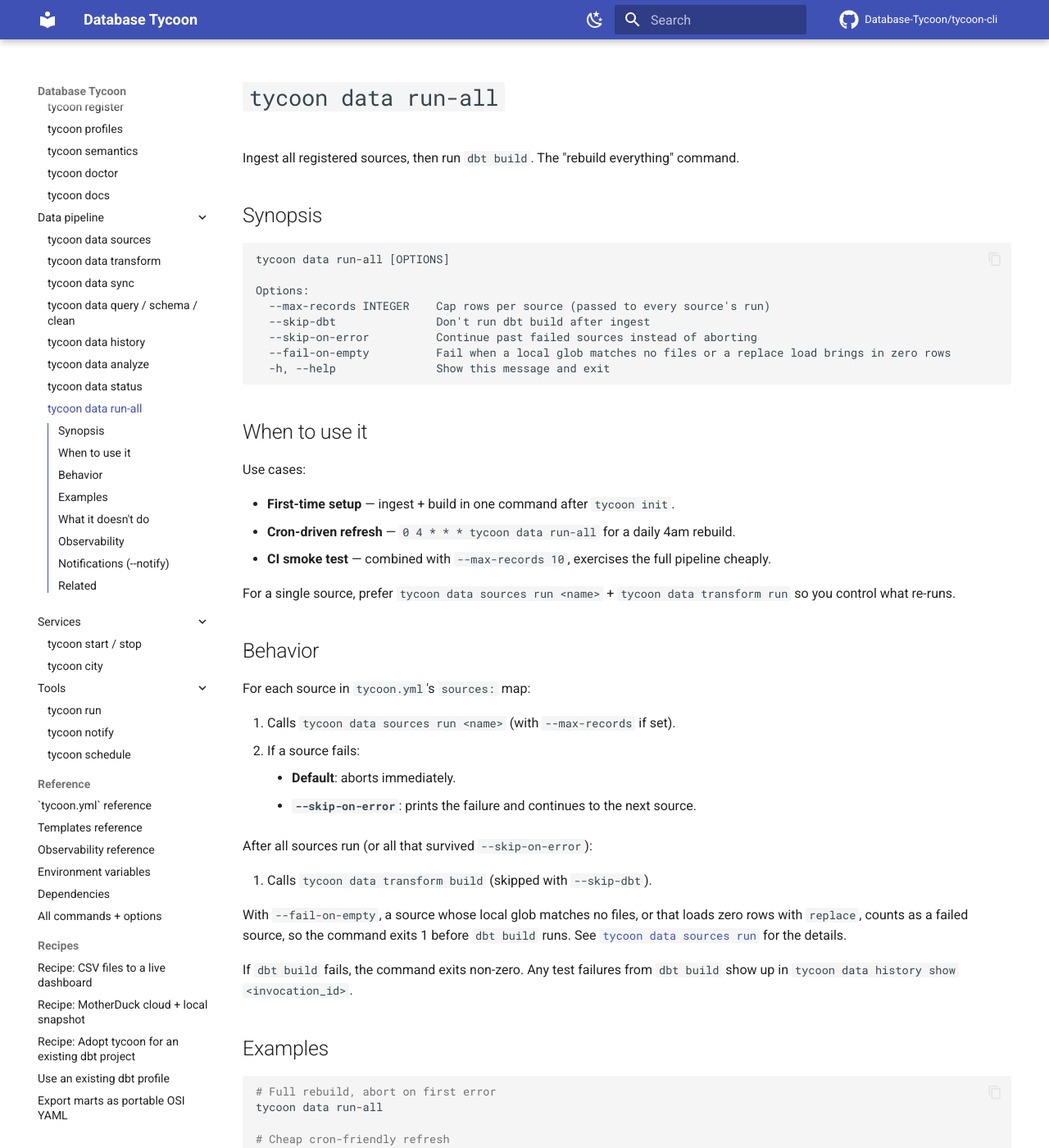
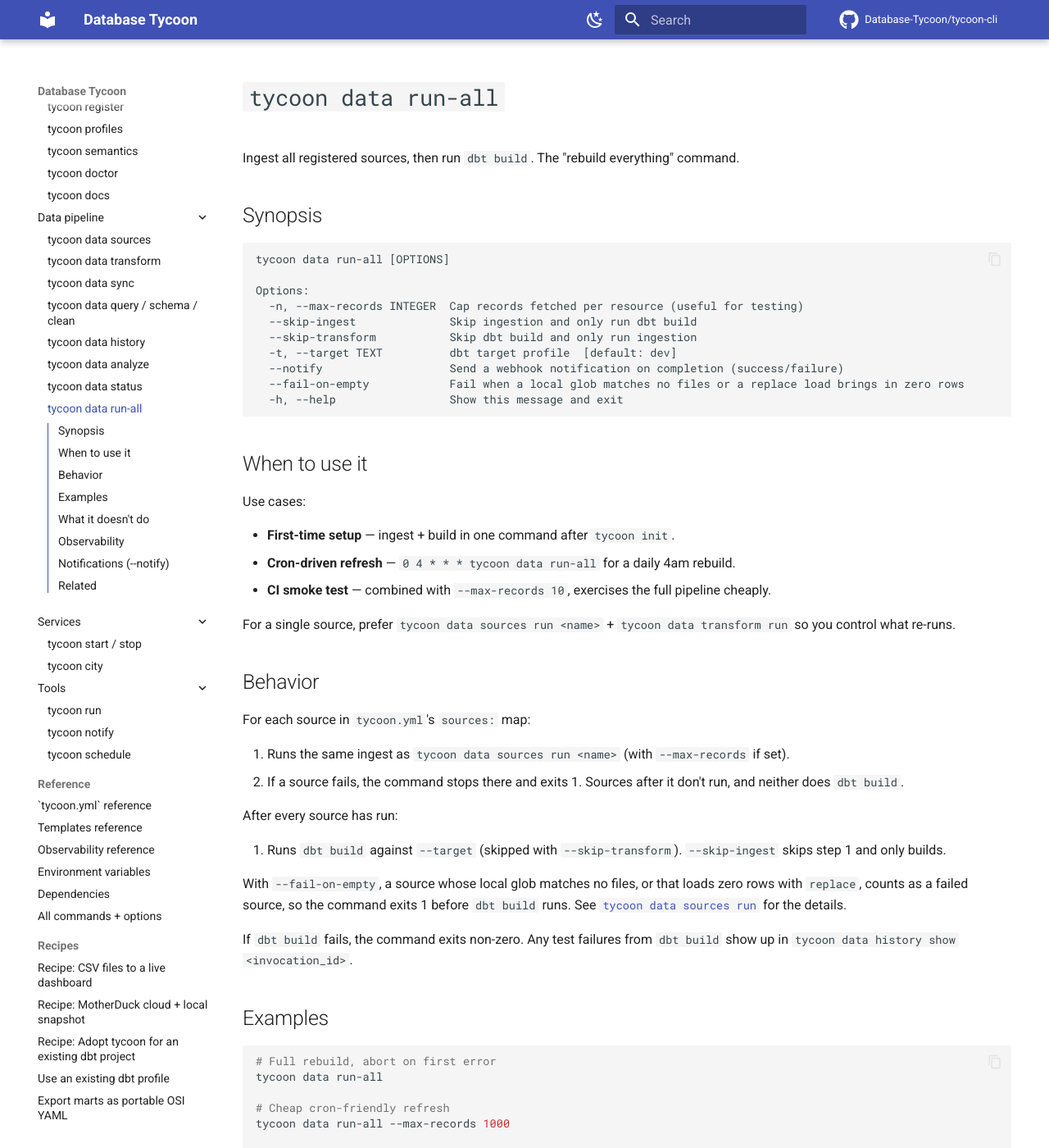
Before and after one commit to Database-Tycoon/tycoon-cli, an MkDocs documentation site: the page built from docs/commands/data/run-all.md, in a window 1280 px wide and 1400 px high. Shown: the whole window at 82% size. Built offline with MkDocs 1.6.1 and Material for MkDocs 9.7.7, drawn with Linux system fonts in a browser that asks for light colours; comment, search, counter and statistics services are not loaded; some of the changed text lies outside the part shown.

Commit message:
docs(gh-301): list the options run-all actually has
The run-all page documented --skip-dbt and --skip-on-error, which the
command doesn't have, and left out --skip-ingest, --skip-transform,
--target and --notify. The options block now matches --help, and the
behaviour section says what happens when a source fails: the command
stops there and exits 1.

Co-Authored-By: Claude Opus 5.5 <noreply@anthropic.com>

````diff
--- a/docs/commands/data/run-all.md
+++ b/docs/commands/data/run-all.md
@@ -8,11 +8,13 @@ Ingest all registered sources, then run `dbt build`. The "rebuild everything" co
 tycoon data run-all [OPTIONS]
 
 Options:
-  --max-records INTEGER    Cap rows per source (passed to every source's run)
-  --skip-dbt               Don't run dbt build after ingest
-  --skip-on-error          Continue past failed sources instead of aborting
-  --fail-on-empty          Fail when a local glob matches no files or a replace load brings in zero rows
-  -h, --help               Show this message and exit
+  -n, --max-records INTEGER  Cap records fetched per resource (useful for testing)
+  --skip-ingest              Skip ingestion and only run dbt build
+  --skip-transform           Skip dbt build and only run ingestion
+  -t, --target TEXT          dbt target profile  [default: dev]
+  --notify                   Send a webhook notification on completion (success/failure)
+  --fail-on-empty            Fail when a local glob matches no files or a replace load brings in zero rows
+  -h, --help                 Show this message and exit
 ```
 
 ## When to use it
@@ -29,14 +31,12 @@ For a single source, prefer `tycoon data sources run <name>` + `tycoon data tran
 
 For each source in `tycoon.yml`'s `sources:` map:
 
-1. Calls `tycoon data sources run <name>` (with `--max-records` if set).
-2. If a source fails:
-    - **Default**: aborts immediately.
-    - **`--skip-on-error`**: prints the failure and continues to the next source.
+1. Runs the same ingest as `tycoon data sources run <name>` (with `--max-records` if set).
+2. If a source fails, the command stops there and exits 1. Sources after it don't run, and neither does `dbt build`.
 
-After all sources run (or all that survived `--skip-on-error`):
+After every source has run:
 
-3. Calls `tycoon data transform build` (skipped with `--skip-dbt`).
+3. Runs `dbt build` against `--target` (skipped with `--skip-transform`). `--skip-ingest` skips step 1 and only builds.
 
 With `--fail-on-empty`, a source whose local glob matches no files, or that loads zero rows with `replace`, counts as a failed source, so the command exits 1 before `dbt build` runs. See [`tycoon data sources run`](sources.md#run-ingest) for the details.
 
@@ -51,18 +51,18 @@ tycoon data run-all
 # Cheap cron-friendly refresh
 tycoon data run-all --max-records 1000
 
-# Resilient daily refresh — survive a single flaky source
-tycoon data run-all --skip-on-error
+# Just the ingest layer (skip dbt)
+tycoon data run-all --skip-transform
 
-# Just the ingest layer (skip dbt)
-tycoon data run-all --skip-dbt
+# Just dbt build
+tycoon data run-all --skip-ingest
 ```
 
 ## What it doesn't do
 
 - **No Rill dashboard refresh as a separate step.** That happens automatically as part of each ingest + dbt run via the observability hooks. After `run-all`, dashboards are current.
 - **No source ordering.** Sources run in the order they appear in `tycoon.yml`. There's no inter-source dependency model — that lives in dbt.
-- **No retries.** If a source fails and you don't pass `--skip-on-error`, you re-run after fixing.
+- **No retries, and no skipping a failed source.** If a source fails, fix it and re-run.
 - **No partial-source selection.** `run-all` runs every source. Use `tycoon data sources run <name>` for targeted runs.
 
 ## Observability
````
